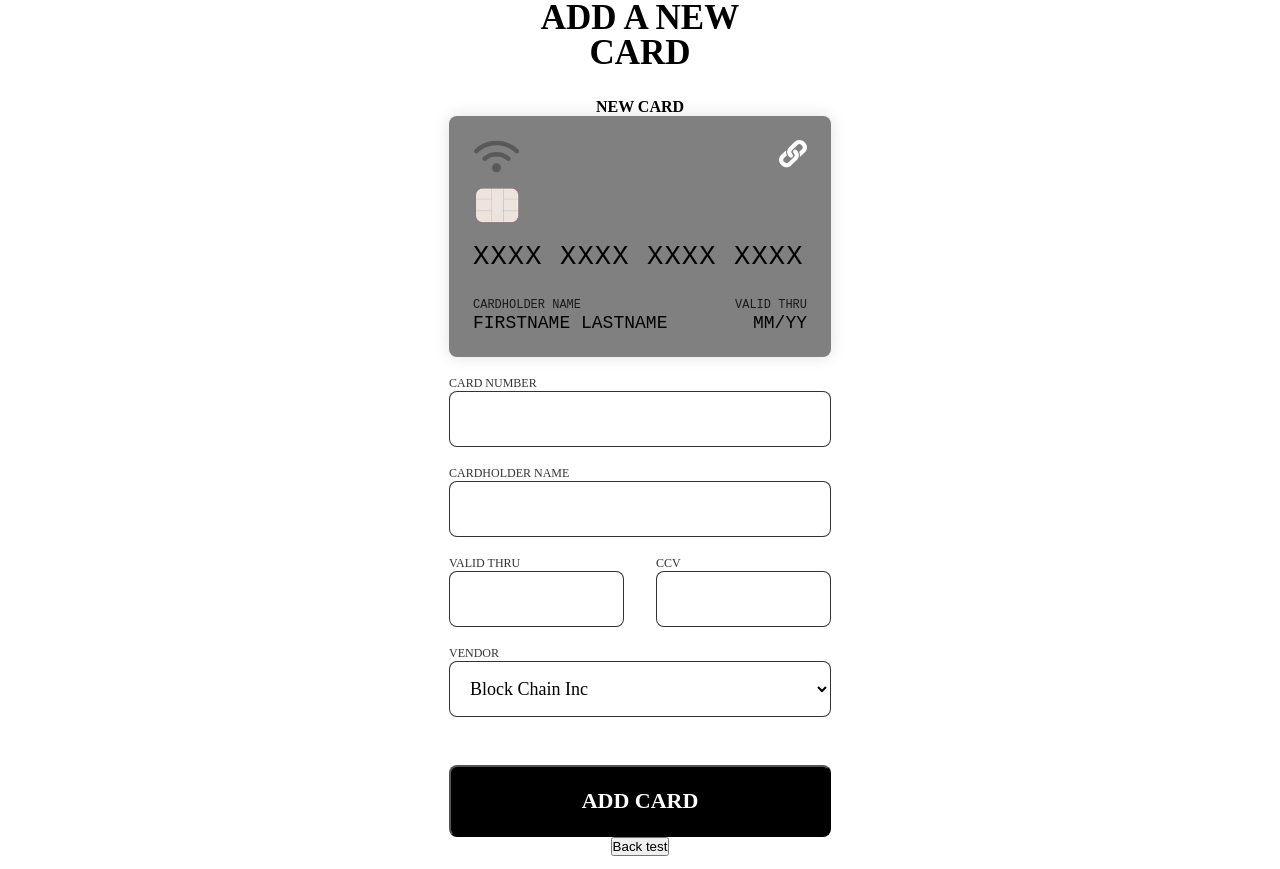
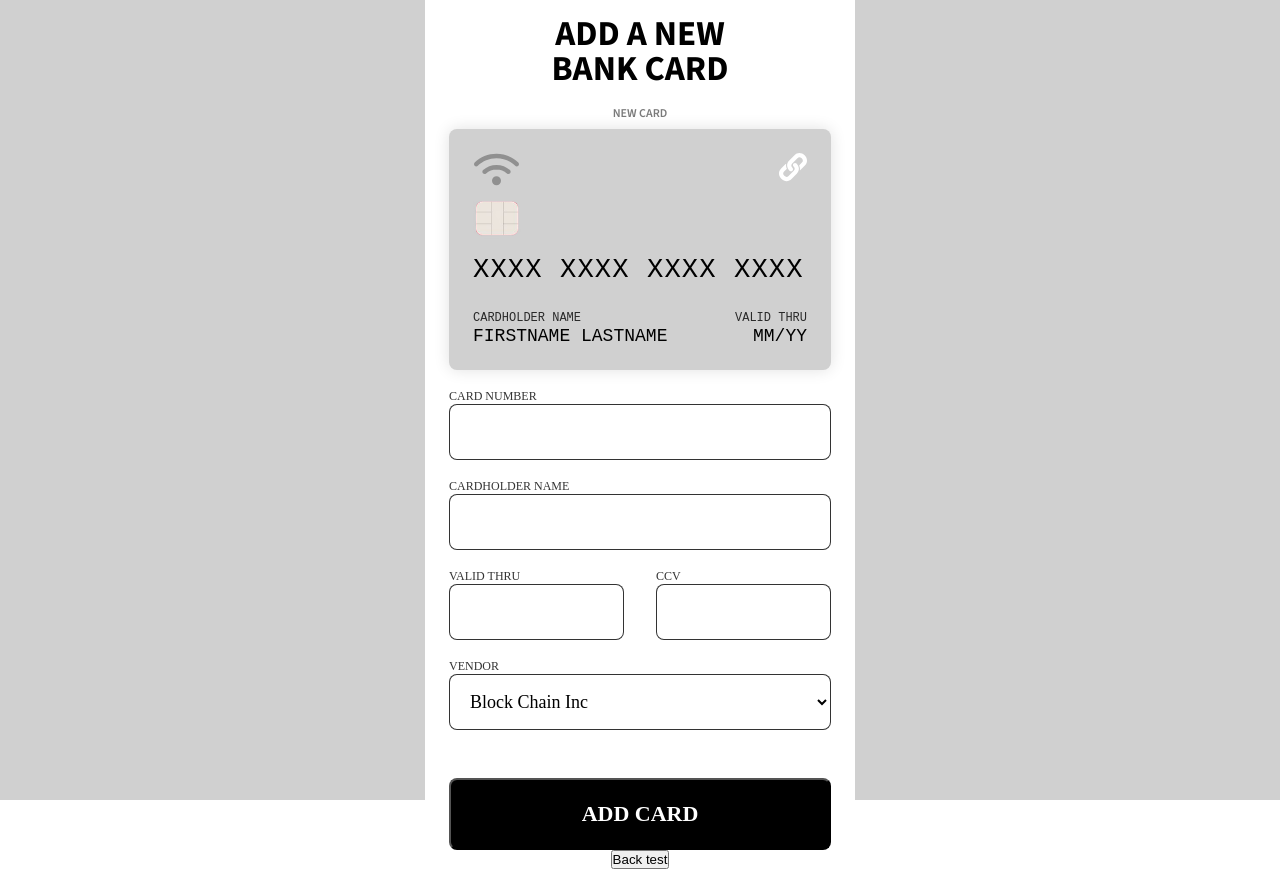
Before and after one commit to cozyhorse/JS2023_SuperGuardians_E-Wallet, a React (Vite) app: page /addcard in a window 1280 px wide. Built offline with nearby package versions, Linux system fonts and the light colour scheme; a web font is replaced by a local one.

Commit message:
Fixed background + fonts in AddCard.tsx

```diff
--- /dev/null
+++ b/src/RootLayout.scss
@@ -0,0 +1,4 @@
+.background {
+  background-color: rgba(208, 208, 208, 1);
+  height: 100vh;
+}
--- a/src/RootLayout.tsx
+++ b/src/RootLayout.tsx
@@ -1,9 +1,10 @@
 import { Outlet } from "react-router-dom"; // Outlet är den komponent som byts ut vid t.ex. klick.
+import "./RootLayout.scss";
 
 const RootLayout = () => {
   return (
     <>
-      <main>
+      <main className="background">
         <Outlet />
       </main>
     </>
--- a/src/pages/AddCard.scss
+++ b/src/pages/AddCard.scss
@@ -1,11 +1,28 @@
+@import url("https://fonts.googleapis.com/css2?family=Source+Sans+3:ital,wght@0,200..900;1,200..900&display=swap");
+
 .addCardContainer {
   width: 100%;
   display: flex;
   flex-direction: column;
   align-items: center;
   justify-content: center;
+  background-color: white;
+  width: 430px;
+  margin: 0 auto;
 }
 
 h1 {
   text-align: center;
+  font-family: "Source Sans 3", sans-serif;
+  font-weight: 700;
+  padding: 1rem;
 }
+
+h4 {
+  font-family: "Source Sans 3", sans-serif;
+  font-size: 12px;
+  line-height: 15.08px;
+  font-weight: 600;
+  padding: 0.5rem;
+  color: rgba(34, 34, 34, 0.6);
+}
--- a/src/pages/AddCard.tsx
+++ b/src/pages/AddCard.tsx
@@ -9,22 +9,35 @@ const placeholderData = [
     date: "MM/YY",
     vendor: "blockchain",
     ccv: 0o0,
-    backgroundColor: "grey",
+    backgroundColor: "rgba(208, 208, 208, 1)",
   },
 ];
 // Här importerar vi placeholder-data till kortet.
 const AddCard = () => {
-  const placeholder = placeholderData.map(({cardnumber, cardholder, date, vendor, ccv, backgroundColor}) => (
-    <Card key={cardnumber} id={+cardnumber} cardnumber={cardnumber} cardholder={cardholder} vendor={vendor} date={date} ccv={ccv} color={""} backgroundColor={backgroundColor} onClick={() => console.log("test")} />
-  ))
+  const placeholder = placeholderData.map(
+    ({ cardnumber, cardholder, date, vendor, ccv, backgroundColor }) => (
+      <Card
+        key={cardnumber}
+        id={+cardnumber}
+        cardnumber={cardnumber}
+        cardholder={cardholder}
+        vendor={vendor}
+        date={date}
+        ccv={ccv}
+        color={""}
+        backgroundColor={backgroundColor}
+        onClick={() => console.log("test")}
+      />
+    )
+  );
   return (
     <>
-    <div className="addCardContainer">
-      <h1>ADD A NEW CARD</h1>
-      <h4>NEW CARD</h4>
-      {placeholder}
-      <Form />
-      <BackButton />
+      <div className="addCardContainer">
+        <h1>ADD A NEW BANK CARD</h1>
+        <h4>NEW CARD</h4>
+        {placeholder}
+        <Form />
+        <BackButton />
       </div>
     </>
   );
```
Lines whose indentation alone changed are shown as unchanged.
